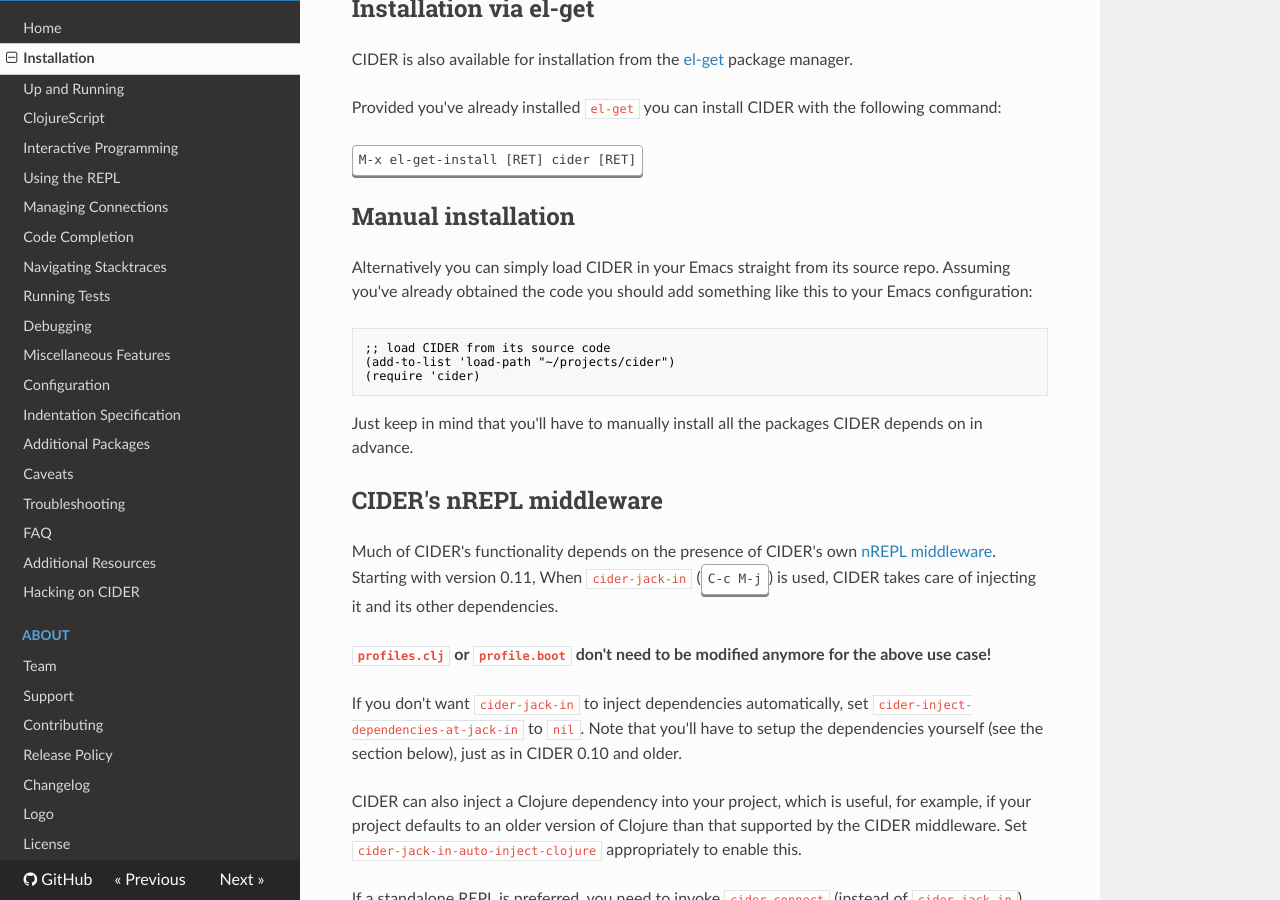
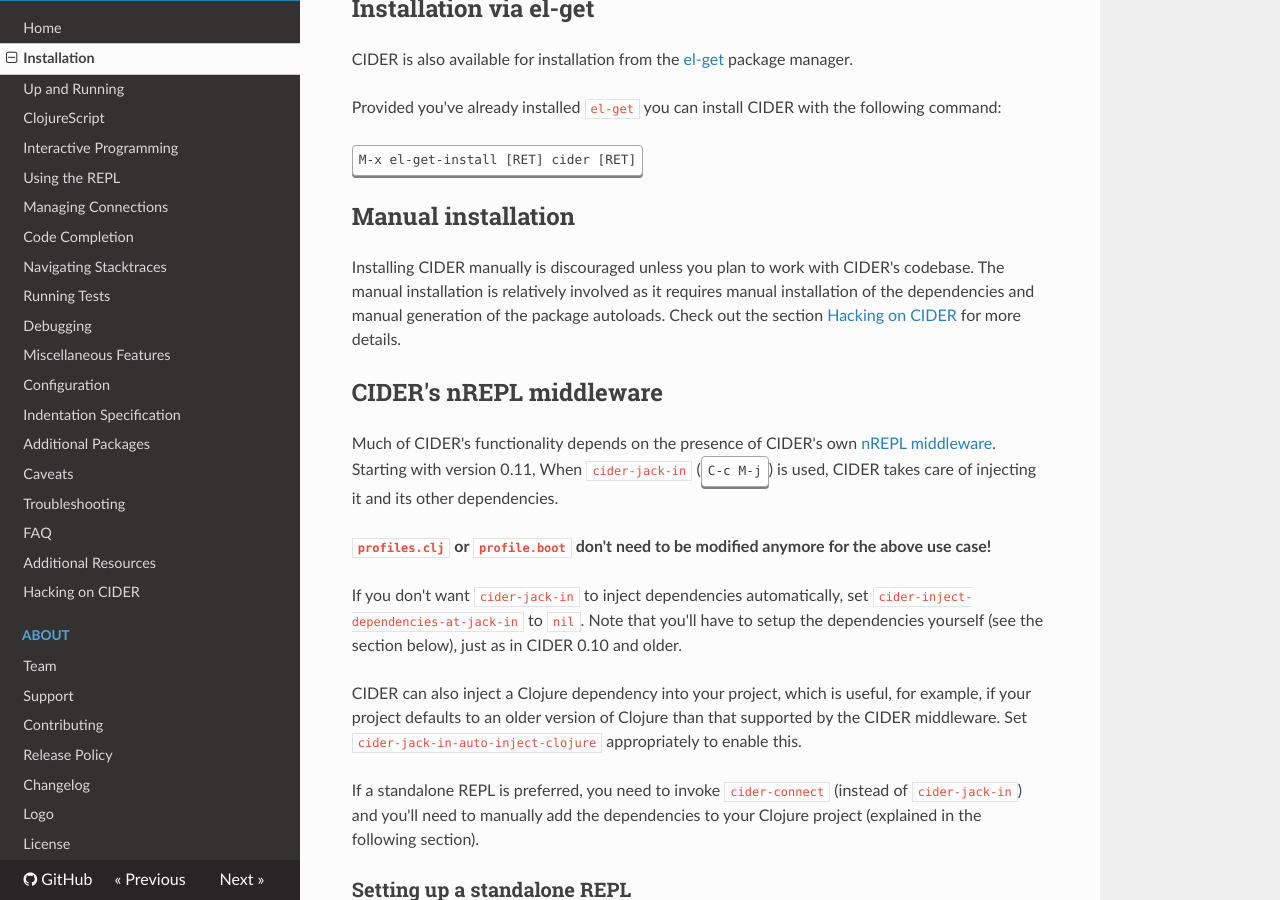
Before and after one commit to clojure-emacs/cider, an MkDocs documentation site: the page built from doc/installation.md, in a window 1280 px wide and 900 px high, scrolled down 2121 px. Built offline with MkDocs 1.6.1, drawn with Linux system fonts in a browser that asks for light colours; nearby versions of some CDN libraries; old or Windows-style settings are respelled for this version of MkDocs.

Commit message:
Update the manual installation section of the user's manual

````diff
--- a/doc/installation.md
+++ b/doc/installation.md
@@ -114,25 +114,19 @@
 
 ## Manual installation
 
-Alternatively you can simply load CIDER in your Emacs straight from its source
-repo. Assuming you've already obtained the code you should add something like
-this to your Emacs configuration:
-
-```el
-;; load CIDER from its source code
-(add-to-list 'load-path "~/projects/cider")
-(require 'cider)
-```
-
-Just keep in mind that you'll have to manually install all the packages CIDER
-depends on in advance.
+Installing CIDER manually is discouraged unless you plan to work with
+CIDER's codebase. The manual installation is relatively involved as it
+requires manual installation of the dependencies and manual generation
+of the package autoloads. Check out the section [Hacking on
+CIDER](hacking_on_cider.md) for more details.
 
 ## CIDER's nREPL middleware
 
-Much of CIDER's functionality depends on the presence of CIDER's
-own [nREPL middleware](https://github.com/clojure-emacs/cider-nrepl). Starting
-with version 0.11, When `cider-jack-in` (<kbd>C-c M-j</kbd>) is used, CIDER
-takes care of injecting it and its other dependencies.
+Much of CIDER's functionality depends on the presence of CIDER's own
+[nREPL
+middleware](https://github.com/clojure-emacs/cider-nrepl). Starting
+with version 0.11, When `cider-jack-in` (<kbd>C-c M-j</kbd>) is used,
+CIDER takes care of injecting it and its other dependencies.
 
 **`profiles.clj` or `profile.boot` don't need to be modified anymore for the above use case!**
 
````
